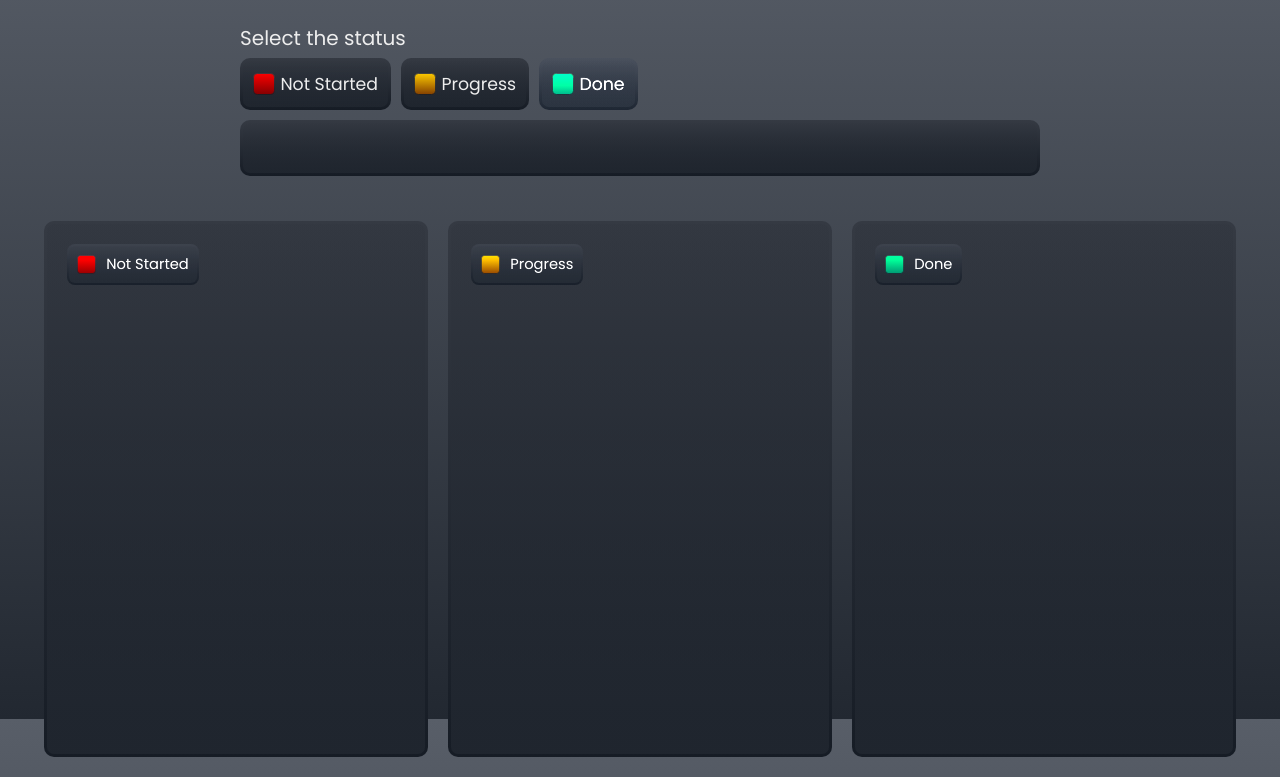
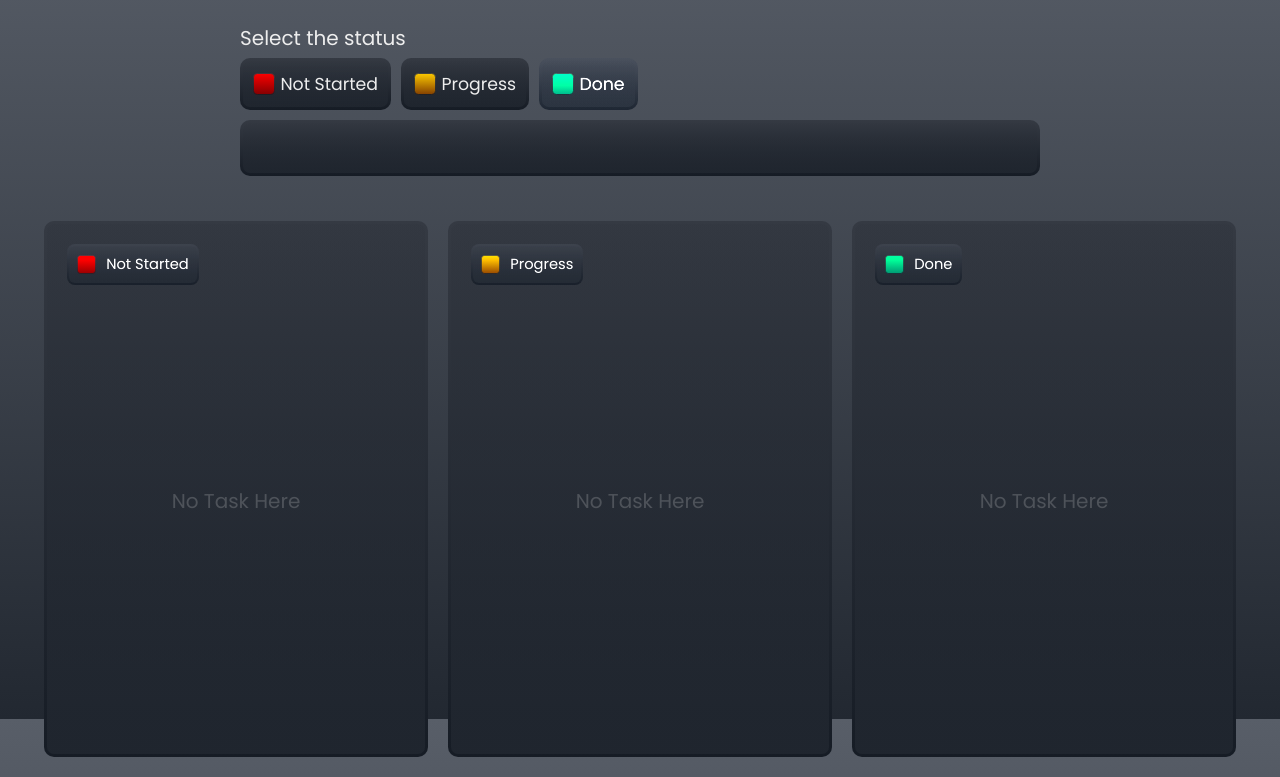
Before and after one commit to normalycreate/TaskFlow, a plain HTML site: page index.html in a window 1280 px wide. Shown: the part 94-871 px from the top of the page. Drawn offline with Linux system fonts and the light colour scheme.

Commit message:
Adding no task indicator inside taskList
Removed duplicate HTML structure and ensured proper formatting.

```diff
--- a/index.html
+++ b/index.html
@@ -62,6 +62,7 @@
             </div>
             <div class="taskList">
                 <!--Task Generate Here-->
+                <div class="noTask"></div>
             </div>
         </div>
         <!--Schedule bar to indicate to project status-->
@@ -74,6 +75,7 @@
             </div>
             <div class="taskList">
                 <!--Task Generate Here-->
+                <div class="noTask"></div>
             </div>
         </div>
         <!--Schedule bar to indicate to project status-->
@@ -86,6 +88,7 @@
             </div>
             <div class="taskList">
                 <!--Task Generate Here-->
+                <div class="noTask"></div>
             </div>
         </div>
     </div>
```
